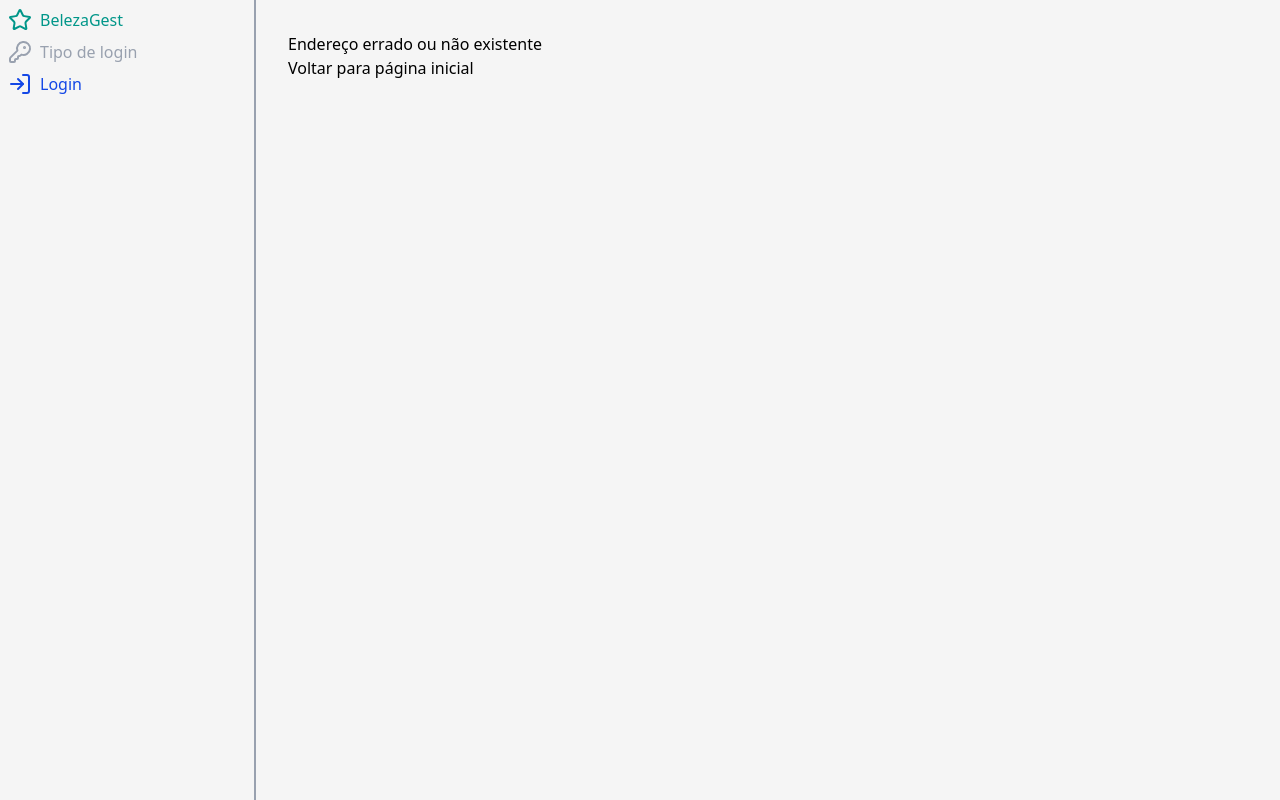
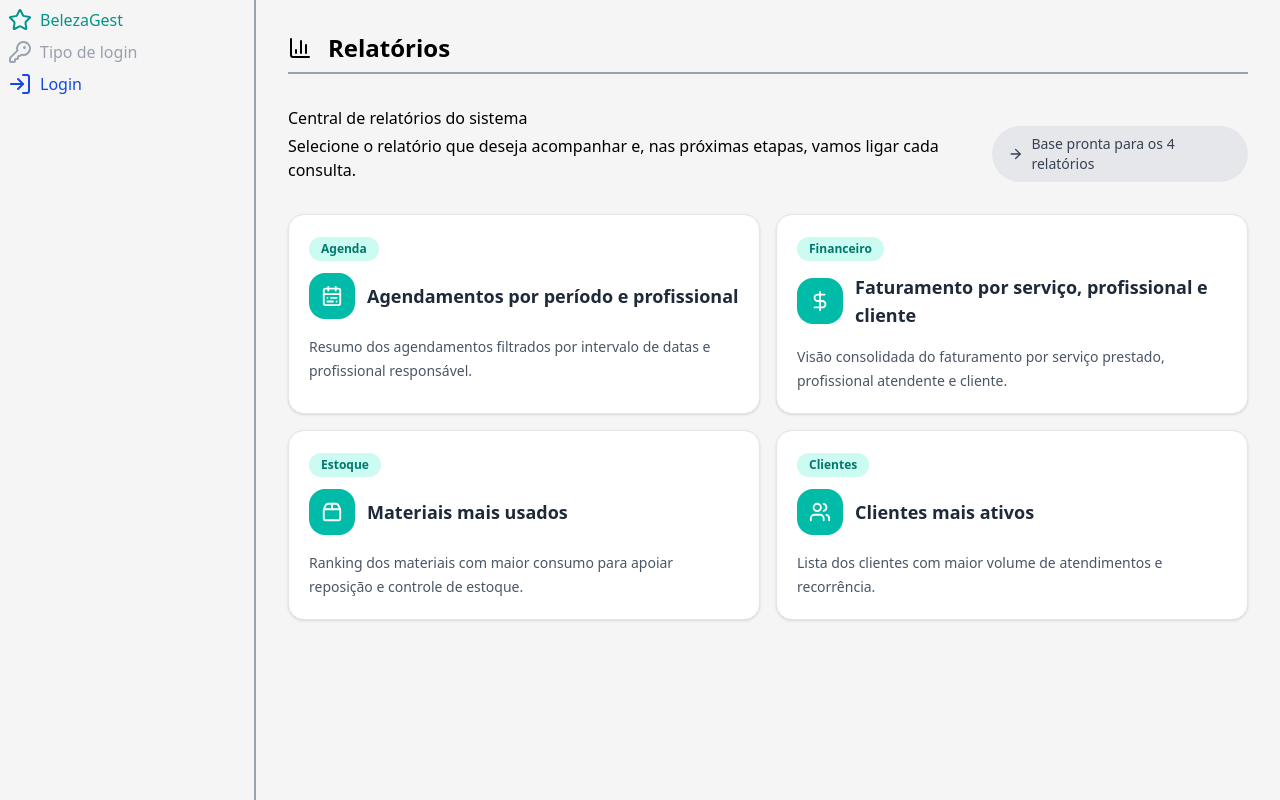
Before and after one commit to GuilhermeCasarim/estagio_unifil, a React (Vite) app in the folder front/: page /relatorios in a window 1280 px wide. Built offline with nearby package versions, Linux system fonts and the light colour scheme; no server answers.

Commit message:
pagina relatorios inicio

```diff
--- a/front/src/components/Header.jsx
+++ b/front/src/components/Header.jsx
@@ -23,7 +23,7 @@ export const Header = () => {
           <Link className='flex gap-2' to='/servicos'> <Scissors /> Serviços</Link>
           <Link className='flex gap-2' to='/produtos'> <Package /> Estoque</Link>
           <Link className='flex gap-2' to='/financeiro'> <DollarSign /> Financeiro</Link>
-          <Link className='flex gap-2' to='#'> <ChartColumnIncreasing /> Relatórios</Link>
+          <Link className='flex gap-2' to='/relatorios'> <ChartColumnIncreasing /> Relatórios</Link>
           <div>
             {authState.status && <h1>{`Usuário atual: ${authState.login}`}</h1>}
           </div>
--- a/front/src/components/MainLayout.jsx
+++ b/front/src/components/MainLayout.jsx
@@ -35,6 +35,7 @@ import { NomesServico } from '../pages/NomesServico'
 import { NomesServicoEdit } from '../pages/NomesServicoEdit'
 import { FinanceiroEdit } from '../pages/FinanceiroEdit'
 import { PaginaFinanceiro } from '../pages/PaginaFinanceiro'
+import { PaginaRelatorios } from '../pages/PaginaRelatorios'
 import { FinanceiroNovo } from '../pages/FinanceiroNovo'
 import { Financeiro } from '../pages/Financeiro'
 import { HistoricoAgendamentos } from '../pages/HistoricoAgendamentos'
@@ -85,6 +86,7 @@ export const MainLayout = () => {
           <Route path='/financeiro/novo' element={<FinanceiroNovo />} />
           <Route path='/financeiro/:id' element={<Financeiro />} />
           <Route path='/financeiro/edit/:id' element={<FinanceiroEdit />} />
+          <Route path='/relatorios' element={<PaginaRelatorios />} />
 
           <Route path='*' element={<Error />} />
         </Routes>
--- /dev/null
+++ b/front/src/pages/PaginaRelatorios.jsx
@@ -0,0 +1,80 @@
+import React from 'react'
+import { BarChart3, CalendarRange, DollarSign, Users, Package2, ArrowRight } from 'lucide-react'
+
+const relatorios = [
+  {
+    titulo: 'Agendamentos por período e profissional',
+    descricao: 'Resumo dos agendamentos filtrados por intervalo de datas e profissional responsável.',
+    icone: CalendarRange,
+    destaque: 'Agenda'
+  },
+  {
+    titulo: 'Faturamento por serviço, profissional e cliente',
+    descricao: 'Visão consolidada do faturamento por serviço prestado, profissional atendente e cliente.',
+    icone: DollarSign,
+    destaque: 'Financeiro'
+  },
+  {
+    titulo: 'Materiais mais usados',
+    descricao: 'Ranking dos materiais com maior consumo para apoiar reposição e controle de estoque.',
+    icone: Package2,
+    destaque: 'Estoque'
+  },
+  {
+    titulo: 'Clientes mais ativos',
+    descricao: 'Lista dos clientes com maior volume de atendimentos e recorrência.',
+    icone: Users,
+    destaque: 'Clientes'
+  }
+]
+
+export const PaginaRelatorios = () => {
+  return (
+    <div className='space-y-8'>
+      <div className='header border-b-2 border-gray-400 pb-2'>
+        <h1 className='flex gap-4 items-center text-2xl font-bold'>
+          <BarChart3 /> Relatórios
+        </h1>
+      </div>
+
+      <div className='intro flex flex-col gap-3 md:flex-row md:items-end md:justify-between'>
+        <div className='texto space-y-1'>
+          <p>Central de relatórios do sistema</p>
+          <p>Selecione o relatório que deseja acompanhar e, nas próximas etapas, vamos ligar cada consulta.</p>
+        </div>
+        <div className='inline-flex items-center gap-2 rounded-full bg-gray-200 px-4 py-2 text-sm text-gray-700'>
+          <ArrowRight size={16} />
+          Base pronta para os 4 relatórios
+        </div>
+      </div>
+
+      <div className='grid gap-4 md:grid-cols-2'>
+        {relatorios.map((relatorio) => {
+          const Icone = relatorio.icone
+
+          return (
+            <div
+              key={relatorio.titulo}
+              className='rounded-2xl border border-gray-200 bg-white p-5 shadow-sm transition duration-300 hover:-translate-y-1 hover:shadow-md'
+            >
+              <div className='flex items-start justify-between gap-4'>
+                <div className='space-y-3'>
+                  <span className='inline-flex rounded-full bg-teal-100 px-3 py-1 text-xs font-semibold text-teal-700'>
+                    {relatorio.destaque}
+                  </span>
+                  <div className='flex items-center gap-3'>
+                    <div className='rounded-2xl bg-teal-500 p-3 text-white'>
+                      <Icone size={22} />
+                    </div>
+                    <h2 className='text-lg font-semibold text-gray-800'>{relatorio.titulo}</h2>
+                  </div>
+                </div>
+              </div>
+              <p className='mt-4 text-sm leading-6 text-gray-600'>{relatorio.descricao}</p>
+            </div>
+          )
+        })}
+      </div>
+    </div>
+  )
+}
```
